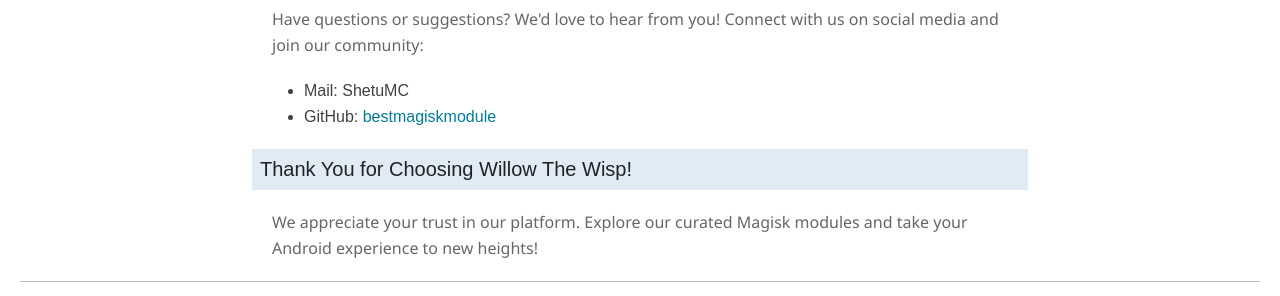
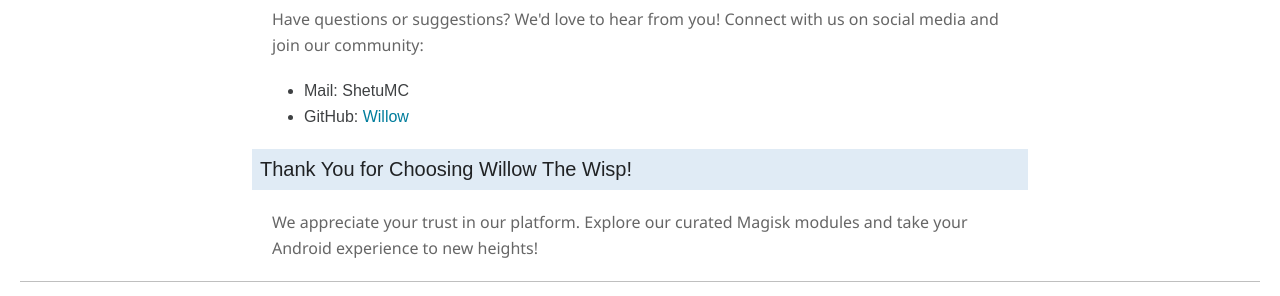
Before and after one commit to WillowTheWsp/willowthewsp.github.io, a Jekyll site: the page built from about-us.html, in a window 1280 px wide. Shown: the part 784-1080 px from the top of the page. Built offline with Jekyll 4.4.1, drawn with Linux system fonts in a browser that asks for light colours; some web fonts are replaced; grey boxes are pictures that could not be loaded.

Commit message:
Update about-us.html

```diff
--- a/about-us.html
+++ b/about-us.html
@@ -62,7 +62,7 @@ permalink: /about-us
             <p>Have questions or suggestions? We'd love to hear from you! Connect with us on social media and join our community:</p>
             <ul>
                 <li>Mail: <a href+" target="_blank">ShetuMC</a></li>
-                <li>GitHub: <a href="https://github.com/willowthewsp" target="_blank">bestmagiskmodule</a></li>
+                <li>GitHub: <a href="https://github.com/willowthewsp" target="_blank">Willow</a></li>
             </ul>
         </section>
 
```
